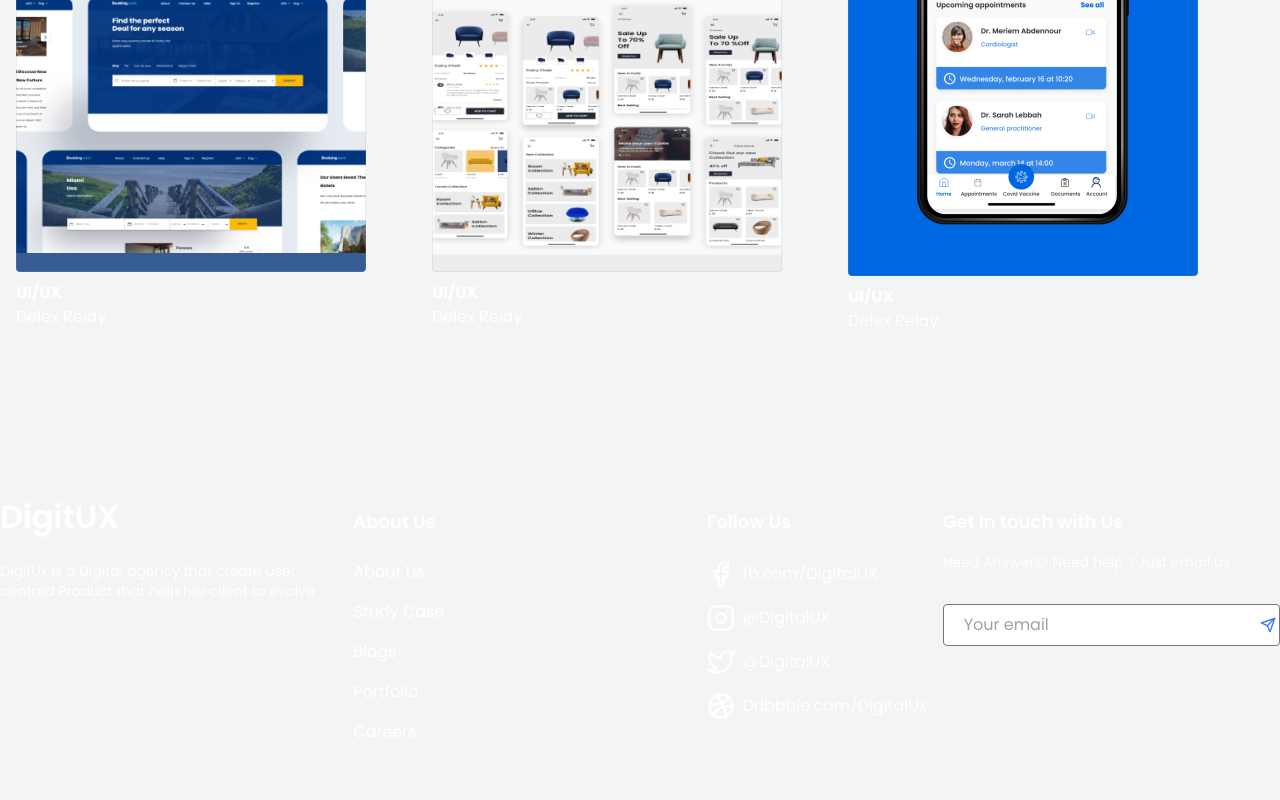
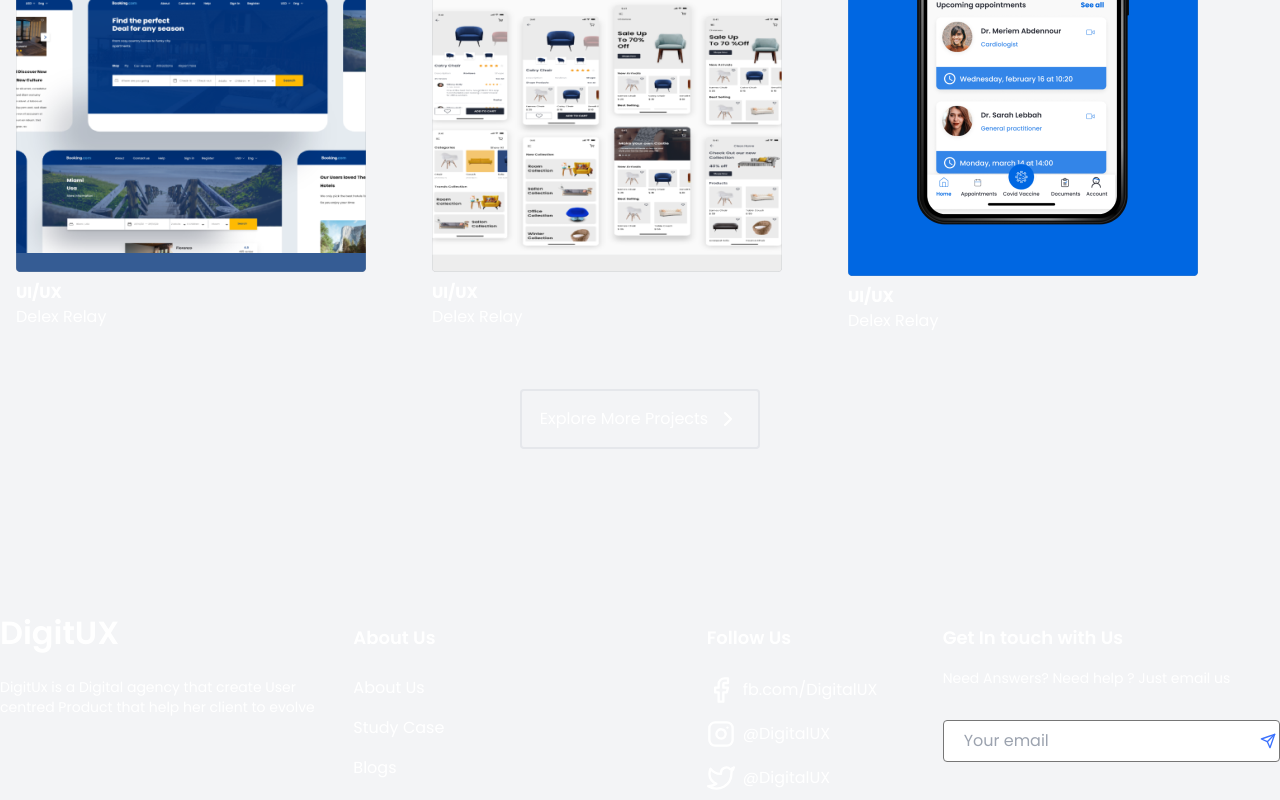
Before and after one commit to felpfsf/digitux, a Next.js app: page / in a window 1280 px wide. Shown: the part 3144-3944 px from the top of the page. Before the commit the page ends 3908 px from the top, so only its background shows below. Built offline with nearby package versions, Linux system fonts and the light colour scheme.

Commit message:
feat: added link to Projects page

```diff
--- a/src/components/OurProjects.tsx
+++ b/src/components/OurProjects.tsx
@@ -1,4 +1,7 @@
 import Image from 'next/image'
+import Link from 'next/link'
+
+import { FiChevronRight } from 'react-icons/fi'
 
 import proj01 from '../assets/project-01.png'
 import proj02 from '../assets/project-02.png'
@@ -77,6 +80,14 @@ export function OurProjects() {
           </div>
         </div>
       </div>
+      <div className='flex justify-center'>
+        <Link
+          href={'/projects'}
+          className='w-60 mt-14 py-4 border-2 rounded flex items-center justify-center gap-2 hover:bg-white hover:text-black duration-300 ease-in-out'>
+          Explore More Projects
+          <FiChevronRight size={24} />
+        </Link>
+      </div>
     </section>
   )
 }
```
